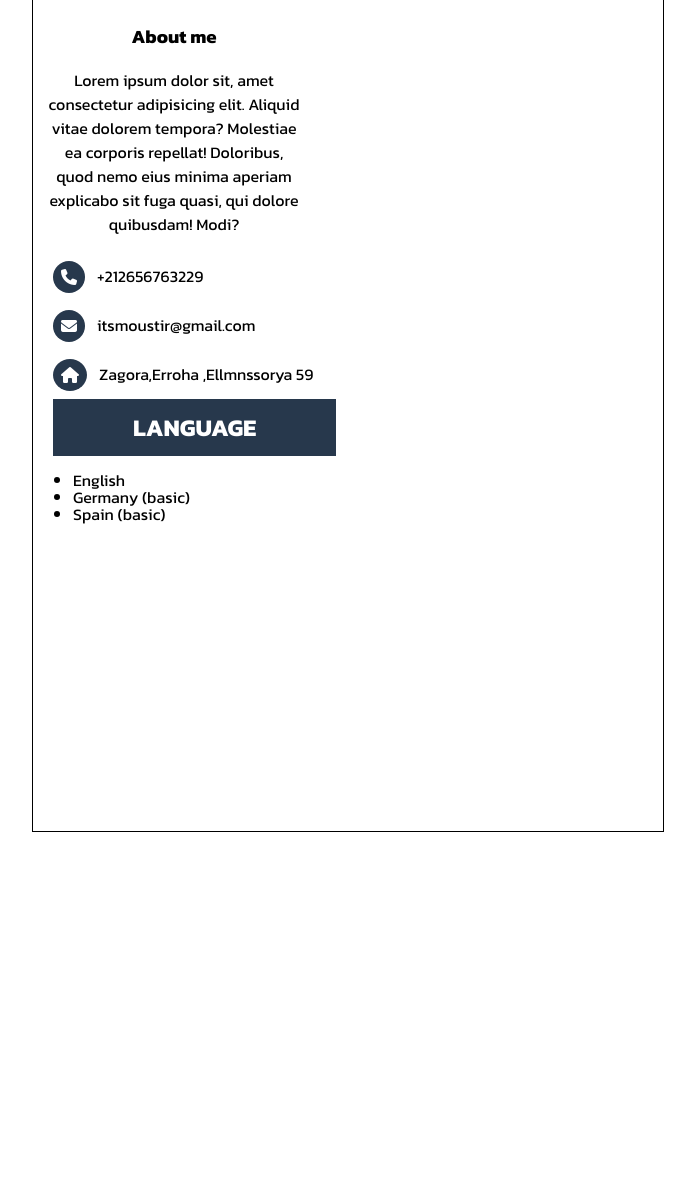
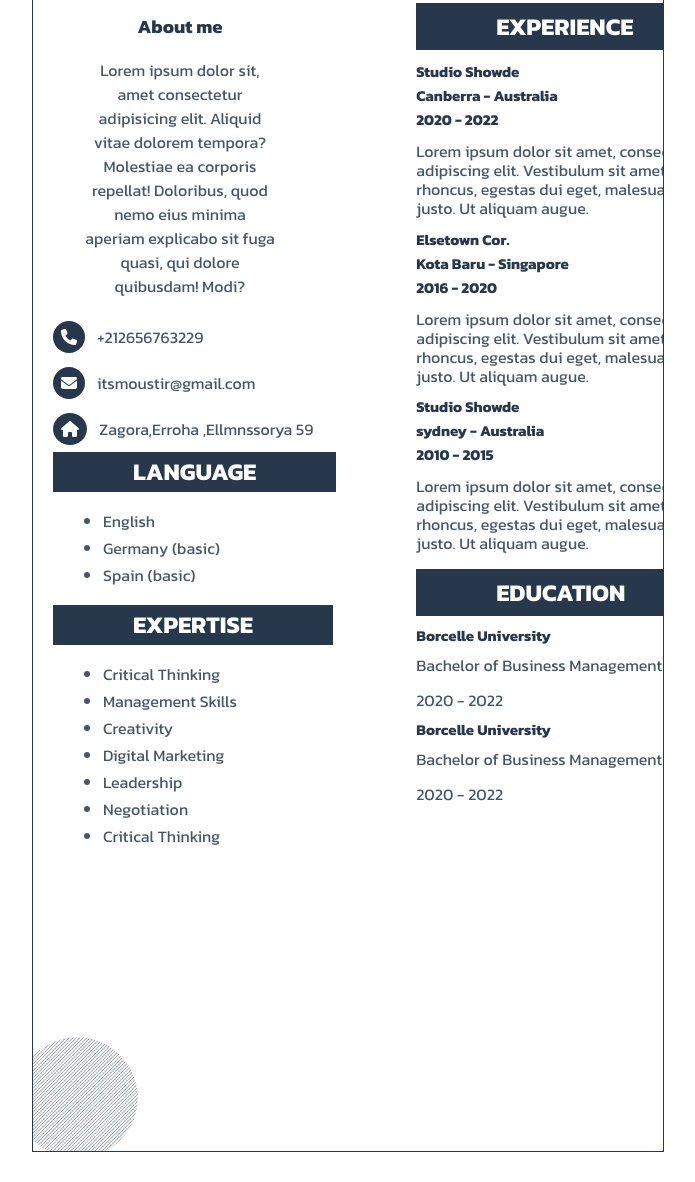
Before and after one commit to MohamedMoustir/Workshop-HTML-CSS-CV, a plain HTML site: page index.html in a window 1280 px wide. Shown: the part 318-1500 px from the top of the page, without its empty margins (292-987 px from the left). Before the commit the page ends 1180 px from the top, so only its background shows below. Drawn offline with Linux system fonts and the light colour scheme; a script that the page names is missing.

Commit message:
Add nwe Edite

```diff
--- a/index.html
+++ b/index.html
@@ -25,11 +25,13 @@
                 <img src="img/img1.png" alt="">
             </div>
             <div class="continer-text">
+                <div>
                     <div class="about">
                         <h3>About me</h3>
                         <p>Lorem ipsum dolor sit, amet consectetur adipisicing elit. Aliquid vitae dolorem tempora?
                             Molestiae ea
-                        corporis repellat! Doloribus, quod nemo eius minima aperiam explicabo sit fuga quasi, qui dolore
+                            corporis repellat! Doloribus, quod nemo eius minima aperiam explicabo sit fuga quasi, qui
+                            dolore
                             quibusdam! Modi?</p>
 
                     </div>
@@ -61,11 +63,84 @@
                                 </li>
                             </ul>
                         </div>
+                        <div class="Expertise">
+                            <h2>EXPERTISE</h2>
+                            <ul>
+                                <li>
+                                    Critical Thinking
+                                </li>
+                                <li>
+                                    Management Skills
+                                </li>
+                                <li>
+                                    Creativity
+                                </li>
+                                <li>
+                                    Digital Marketing
+                                </li>
+                                <li>
+                                    Leadership
+                                </li>
+                                <li>
+                                    Negotiation
+                                </li>
+                                <li>
+                                    Critical Thinking
+                                </li>
+                            </ul>
+                        </div>
+                    </div>
+                    <div class="logo2">
+                        <img src="img/img1.png" alt="">
+                    </div>
+                </div>
+                <div class="contine-righ">
+                    <div class="Experience">
+                        <h2>EXPERIENCE</h2>
+                    </div>
+                    <div class="item">
+                        <h4>Studio Showde</h4>
+                        <h4>Canberra - Australia</h4>
+                        <h4>2020 - 2022</h4>
+                        <p>Lorem ipsum dolor sit amet, consectetur adipiscing elit. Vestibulum sit amet quam rhoncus,
+                            egestas dui eget, malesuada justo. Ut aliquam augue.</p>
+                    </div>
+                    <div class="item">
+
+
+                        <h4>Elsetown Cor.</h4>
+                        <h4>Kota Baru - Singapore </h4>
+                        <h4> 2016 - 2020</h4>
+                        <p>Lorem ipsum dolor sit amet, consectetur adipiscing elit. Vestibulum sit amet quam rhoncus,
+                            egestas dui eget, malesuada justo. Ut aliquam augue.</p>
+
+                    </div>
+                    <div class="item">
+                        <h4>Studio Showde</h4>
+                        <h4> sydney - Australia</h4>
+                        <h4>2010 - 2015</h4>
+                        <p>Lorem ipsum dolor sit amet, consectetur adipiscing elit. Vestibulum sit amet quam rhoncus,
+                            egestas dui eget, malesuada justo. Ut aliquam augue.</p>
+                    </div>
+                    <div class="Education">
+                        <h2>EDUCATION</h2>
+                        <div class="item">
+                            <h4>Borcelle University</h4>
+                            <p>Bachelor of Business Management</p>
+                            <p>2020 - 2022</p>
+                        </div>
+                        <div class="item">
+                            <h4>Borcelle University</h4>
+                            <p>Bachelor of Business Management</p>
+                            <p>2020 - 2022</p>
+                        </div>
 
                     </div>
 
-                <div class="text"></div>
 
+
+
+                </div>
 
 
 
--- a/style.css
+++ b/style.css
@@ -3,7 +3,7 @@
 
 body{
     font-family: "Kanit", sans-serif;
-
+color: var(--black--color);
 }
 *{
      box-sizing: border-box;
@@ -19,12 +19,16 @@ z-index: -1;
 #continer{
     margin: 30px auto;
     width: 50%;
-    height: 140vh;
+    height: 180vh;
     background: var(--color--white);
     border: 1px solid;
     position: relative;
     overflow: hidden;
 
+}
+p,
+li{
+    color: #27384cd9;
 }
 .size{
     display: inline-block;
@@ -38,7 +42,7 @@ z-index: -1;
     border-radius: 100%;
     outline:8px solid var(--color--white);
     position: absolute;
-    top: 4%;
+    top: 3%;
     left: 4%;
     border: 4px solid var(--black--color);
 }
@@ -65,21 +69,26 @@ font-size: 26px;
   height: 800px;
   position: absolute;
   left: 45%;
-  bottom: 58%;
+  bottom: 66%;
   object-fit: contain;
+}
+.logo2 img{
+  position: absolute;
+    left:-24%;
+    bottom: -15%;
 }
 
 /* style about */
 
 .about{
     display: inline-block;
-    width: 40%;
+    width: 60%;
     text-align: center;
-    margin:60px  15px 0;
+    margin:50px  50px 0;
 }
 .icon{
     margin-bottom: 45px;
-line-height: 17px;
+line-height: 14px;
 }
 .house,.phone,.email{
     display: flex;
@@ -93,10 +102,48 @@ line-height: 17px;
     border-radius: 50%;
     margin-right: 12px;
 }
-.language h2{
+.language h2,
+.Expertise h2,
+.Experience h2,
+.Education h2{
     background:var(--black--color);
     display: inline-block;
-    padding: 20px 80px;
+    padding: 13px 80px;
     margin: 0 20px;
     color: white;
 }
+.Experience h2,
+.Education h2{
+    margin: 0;
+    padding: 6px 80px;
+
+}
+
+.language li ,
+.Expertise li{
+    line-height: 27px;
+    margin-left: 30px;
+}
+.contine-right{
+  background: red;
+}
+.continer-text{
+    display: flex;
+}
+.contine-righ{
+    width: 50%;
+    margin: 60px;
+    display: inline-block;
+}
+.contine-righ .item{
+    line-height: 4px;
+}
+.contine-righ .item p{
+    line-height: 19px;
+}
+.contine-righ .item h4{
+    font-size: 15px;
+}
+.Education .item{
+    line-height: 0;
+}
```
Lines whose indentation alone changed are shown as unchanged.
